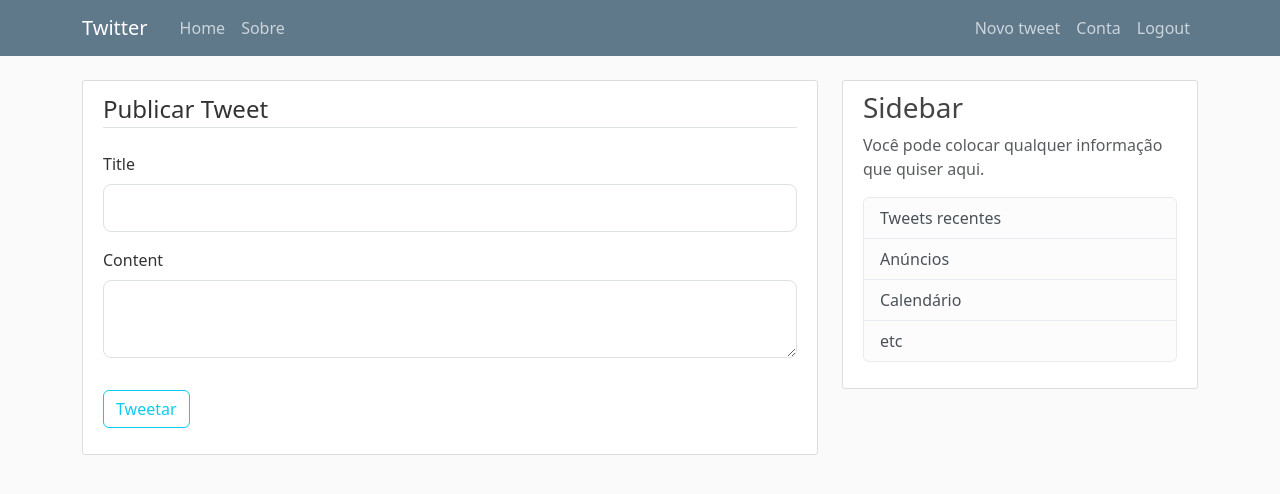
After one commit to GabrielSalerno/twitter, a Flask app: page /post/new in a window 1280 px wide. The commit adds this page. Shown: the top 494 px of the page. Run offline with Flask 3, Linux system fonts and the light colour scheme; a user stored in the database is signed in; some libraries are stand-ins or nearby versions.

Commit message:
Atualizando funções de criar um post

```diff
--- a/twitterFlask/twitterflask/forms.py
+++ b/twitterFlask/twitterflask/forms.py
@@ -1,7 +1,7 @@
 from flask_wtf import FlaskForm
 from flask_wtf.file import FileField, FileAllowed
 from flask_login import current_user
-from wtforms import StringField, PasswordField, SubmitField, BooleanField
+from wtforms import StringField, PasswordField, SubmitField, BooleanField, TextAreaField
 from wtforms.validators import DataRequired, Length, Email, EqualTo, ValidationError
 from twitterflask.models import User
 
@@ -49,3 +49,8 @@ class UpdateAccountForm(FlaskForm):
             user = User.query.filter_by(email=email.data).first()
             if user:
                 raise ValidationError('Email já usado.')
+
+class PostForm(FlaskForm):
+    title = StringField('Title', validators=[DataRequired()])
+    content = TextAreaField('Content', validators=[DataRequired()])
+    submit = SubmitField('Post')
--- a/twitterFlask/twitterflask/routes.py
+++ b/twitterFlask/twitterflask/routes.py
@@ -3,28 +3,14 @@ import secrets
 from PIL import Image
 from flask import render_template, url_for, flash, redirect, request
 from twitterflask import app, db, bcrypt
-from twitterflask.forms import RegistrationForm, LoginForm, UpdateAccountForm
+from twitterflask.forms import RegistrationForm, LoginForm, UpdateAccountForm, PostForm
 from twitterflask.models import User, Post
 from flask_login import login_user, current_user, logout_user, login_required
-
-posts = [
-    {
-        'author': 'Corey Schafer',
-        'title': 'Tweet 1',
-        'content': 'Primeiro conteúdo postado',
-        'date_posted': '20 de abril de 2025'
-    },
-    {
-        'author': 'Gabriel Salerno',
-        'title': 'Tweet 2',
-        'content': 'Segundo conteúdo postado',
-        'date_posted': '21 de abril de 2025'
-    }
-]
 
 @app.route("/")
 @app.route("/home")
 def home():
+    posts = Post.query.all()
     return render_template('home.html', posts=posts)
 
 @app.route("/about")
@@ -94,3 +80,15 @@ def account():
         form.email.data = current_user.email
     image_file = url_for('static',filename='profile_pics/' + current_user.image_file)
     return render_template('account.html', title='Conta', image_file=image_file, form=form)
+
+@app.route("/post/new", methods=['GET','POST'])
+@login_required
+def new_post():
+    form = PostForm()
+    if form.validate_on_submit():
+        post = Post(title=form.title.data,content=form.content.data, author=current_user)
+        db.session.add(post)
+        db.session.commit()
+        flash('Seu post foi criado','success')
+        return redirect(url_for('home'))
+    return render_template('create_post.html', title='New Post', form=form)
--- a/twitterFlask/twitterflask/static/main.css
+++ b/twitterFlask/twitterflask/static/main.css
@@ -54,7 +54,7 @@ a.article-title:hover {
 .article-metadata {
   padding-bottom: 1px;
   margin-bottom: 4px;
-  border-bottom: 1px solid #e3e3e3
+  border-bottom: 1px solid #e3e3e3;
 }
 
 .article-metadata a:hover {
--- a/twitterFlask/twitterflask/templates/account.html
+++ b/twitterFlask/twitterflask/templates/account.html
@@ -3,7 +3,7 @@
     <div class="content-section">
         <div class="d-flex">
             <img class="rounded-circle account-img" src="{{ image_file }}">
-            <div class="media-body">
+            <div>
                 <h2 class="account-heading">{{ current_user.username }}</h2>
                 <p class="text-secondary">{{ current_user.email }}</p>
             </div>
--- /dev/null
+++ b/twitterFlask/twitterflask/templates/create_post.html
@@ -0,0 +1,40 @@
+{% extends "layout.html" %}
+{% block content %}
+    <div class="content-section">
+        <form method="POST" action="" novalidate>
+            {{ form.hidden_tag() }}
+            <fieldset class="mb-3">
+                <legend class="border-bottom mb-4">Publicar Tweet</legend>
+                <div class="mb-3">
+                    {{ form.title.label(class="form-label") }}
+                    {% if form.title.errors %}
+                        {{ form.title(class="form-control form-control-lg is-invalid") }}
+                        <div class="invalid-feedback">
+                            {% for error in form.title.errors %}
+                                <span>{{ error }}</span>
+                            {% endfor %}
+                        </div>
+                    {% else %}
+                        {{ form.title(class="form-control form-control-lg") }}
+                    {% endif %}
+                </div>
+                <div class="mb-3">
+                    {{ form.content.label(class="form-label") }}
+                    {% if form.content.errors %}
+                        {{ form.content(class="form-control form-control-lg is-invalid") }}
+                        <div class="invalid-feedback">
+                            {% for error in form.content.errors %}
+                                <span>{{ error }}</span>
+                            {% endfor %}
+                        </div>
+                    {% else %}
+                        {{ form.content(class="form-control form-control-lg") }}
+                    {% endif %}
+                </div>
+            </fieldset>
+            <div class="mb-3">
+                {{ form.submit(class="btn btn-outline-info", value="Tweetar") }}
+            </div>
+        </form>
+    </div>
+{% endblock content %}
--- a/twitterFlask/twitterflask/templates/layout.html
+++ b/twitterFlask/twitterflask/templates/layout.html
@@ -29,6 +29,7 @@
                     <!-- Navbar Right Side -->
                     <div class="navbar-nav">
                         {% if current_user.is_authenticated %}
+                            <a class="nav-item nav-link" href="{{ url_for('new_post') }}">Novo tweet</a>
                             <a class="nav-item nav-link" href="{{ url_for('account') }}">Conta</a>
                             <a class="nav-item nav-link" href="{{ url_for('logout') }}">Logout</a>
                         {% else %}
```
Also changed, not shown: twitterFlask/twitterflask/templates/home.html (+5 -4 lines), twitterFlask/twitterflask/instance/site.db.
